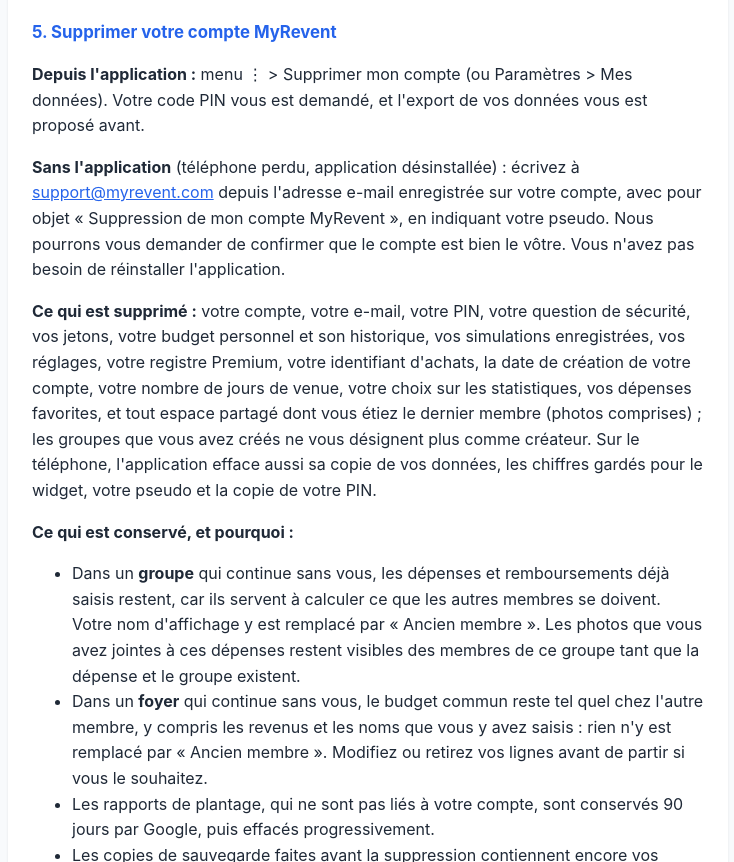
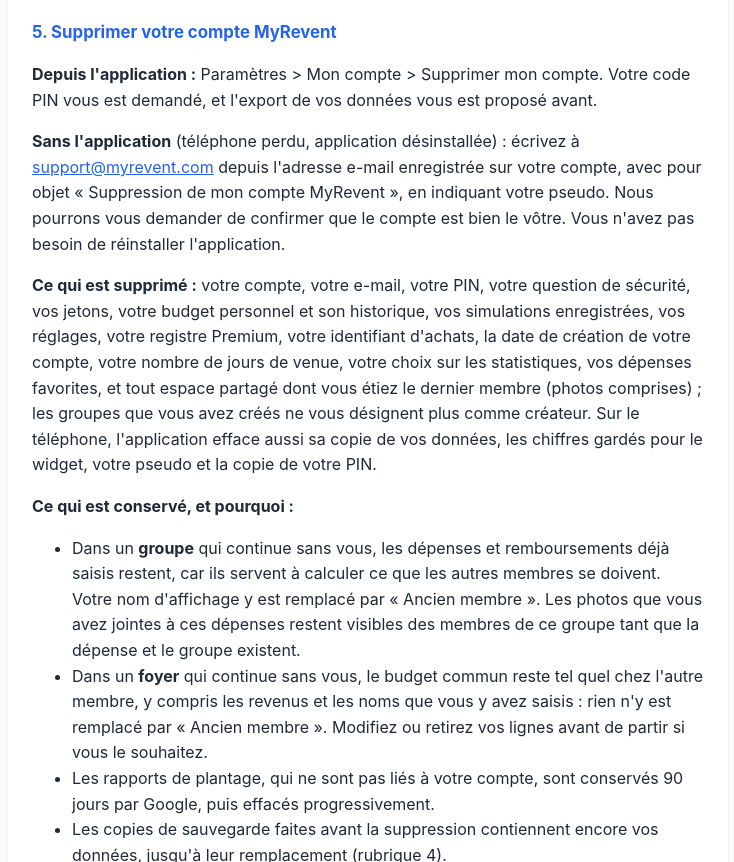
Before and after one commit to revent62-gif/mon-budget-legal, a plain HTML site: page confidentialite.html in a window 1280 px wide. Shown: the part 10399-11261 px from the top of the page, without its empty margins (272-1006 px from the left). Drawn offline with Linux system fonts and the light colour scheme.

Commit message:
Confidentialité : supprimer son compte se fait par Paramètres > Mon compte
Co-Authored-By: Claude Opus 5.5 <noreply@anthropic.com>

```diff
--- a/confidentialite.html
+++ b/confidentialite.html
@@ -423,8 +423,8 @@
     </ul>
 
     <h2 id="suppression">5. Supprimer votre compte MyRevent</h2>
-    <p><strong>Depuis l'application :</strong> menu ⋮ &gt; Supprimer mon compte (ou Paramètres
-       &gt; Mes données). Votre code PIN vous est demandé, et l'export de vos données vous est
+    <p><strong>Depuis l'application :</strong> Paramètres &gt; Mon compte &gt; Supprimer mon compte.
+       Votre code PIN vous est demandé, et l'export de vos données vous est
        proposé avant.</p>
     <p><strong>Sans l'application</strong> (téléphone perdu, application désinstallée) : écrivez à
        <a href="mailto:support@myrevent.com?subject=Suppression%20de%20mon%20compte%20MyRevent">support@myrevent.com</a>
```
